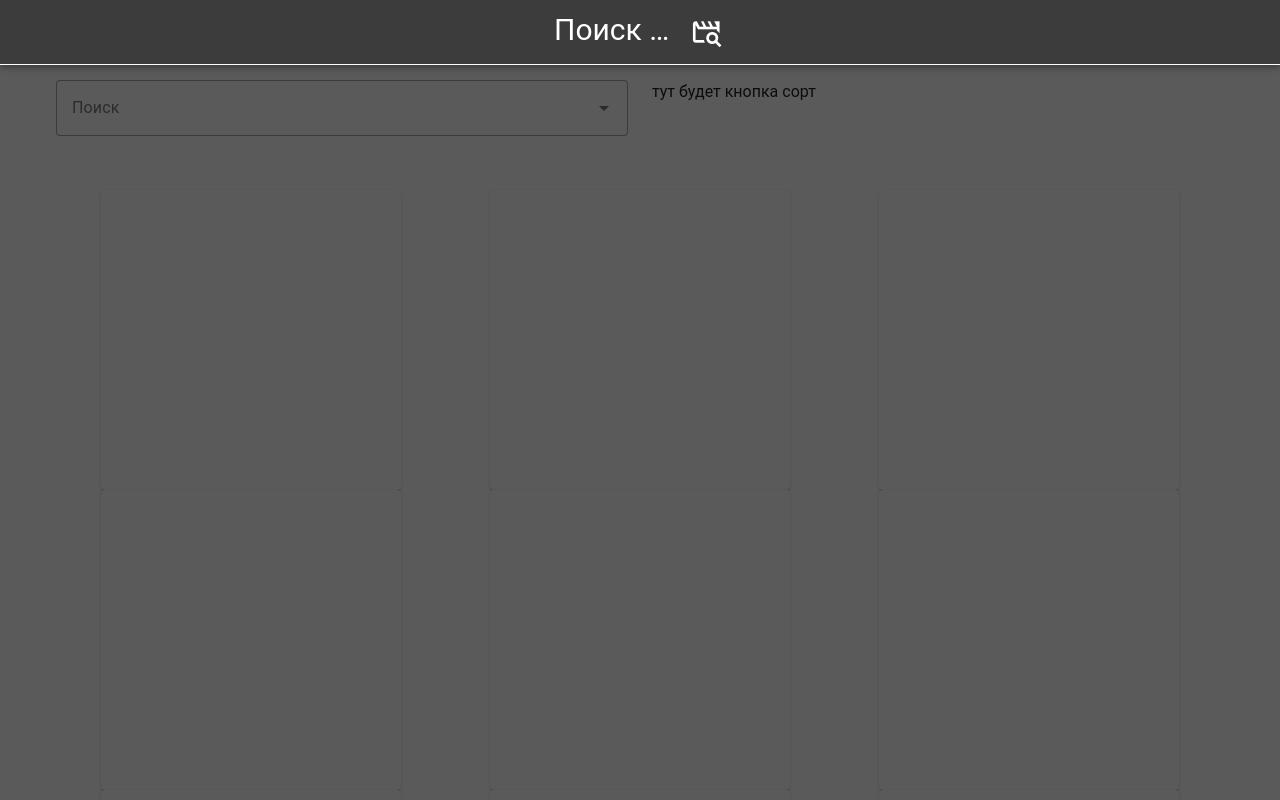
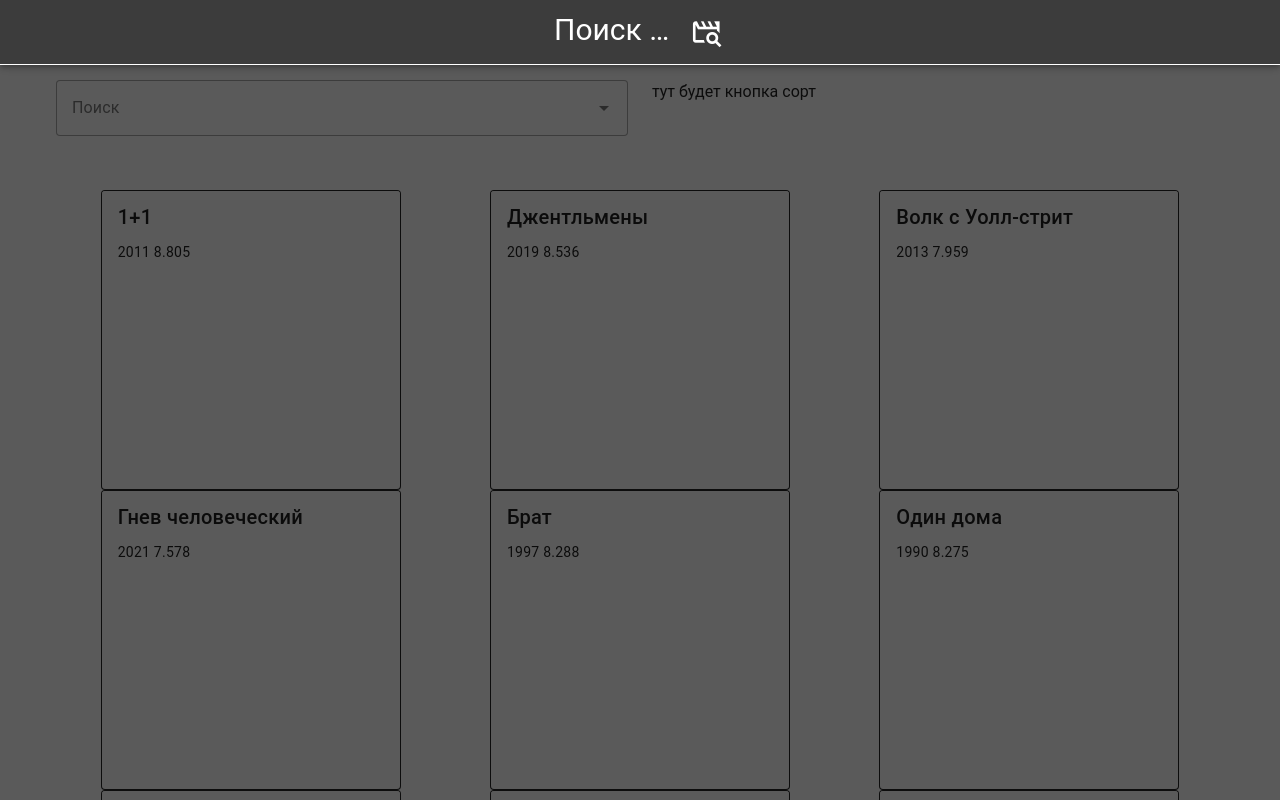
Before and after one commit to Pandecter/filmSearch, a Vue app: page / in a window 1280 px wide. Shown: the top 800 px of the page. Built offline with nearby package versions, Linux system fonts and the light colour scheme.

Commit message:
film card connected to store

```diff
--- a/src/App.vue
+++ b/src/App.vue
@@ -12,7 +12,7 @@
       }
     },
     mounted() { // при монтировании экземпляра загружаем файлы с json
-      this.FilmStore.moveToPosters();
+      this.FilmStore.moveToStorage();
     }
   }
 </script>
--- a/src/components/FilmPage.vue
+++ b/src/components/FilmPage.vue
@@ -13,16 +13,25 @@
                 </v-col>
             </v-row>
         </v-container>
-        <v-container class="d-flex flex-row flex-wrap justify-space-around ">
-            <v-card v-for="(poster, index) in FilmStore.posters"
-             :key="index"
+        <v-container class="d-flex flex-row flex-wrap justify-space-around align-content-space-evenly align-center"
+        fill-height>
+            <v-card v-for="(filmData, index) in FilmStore.filmDataStorage"
+             :key="filmData.id"
              max-width="300"
              height="300"
+             variant="outlined"
              >
+                <v-card-item>
+                    <v-card-title> {{ filmData.name }} </v-card-title>
+                </v-card-item>
+                <v-card-text>
+                    {{ filmData.year }} {{ filmData.rating.kp  }}
+                </v-card-text>
                 <v-img
                  :min-width="300"
                  aspect-ratio="16/9"
-                 :src="poster">
+                 cover
+                 :src="filmData.poster.url">
                 </v-img>
             </v-card>
         </v-container>
--- a/src/store/filmStorage.js
+++ b/src/store/filmStorage.js
@@ -5,19 +5,13 @@ import filmData from '../../dataset/kinopoisk-1.json'
 export const useFilmStore = defineStore('filmStorage', {
   state: () => {
     return {
-      posters: []
+      filmDataStorage: [],
     }
   },
   actions : {
-    moveToPosters(){
-      //alert('Move to poster init')
+    moveToStorage(){
       for(let i = 0; i < filmData.docs.length; i++) {
-        if('poster' in filmData.docs[i]) {
-          this.posters[i] = filmData.docs[i].poster.url
-        }
-        else {
-          this.posters[i] = null;
-        }
+        this.filmDataStorage[i] = filmData.docs[i];
       }
     }
   }
```
